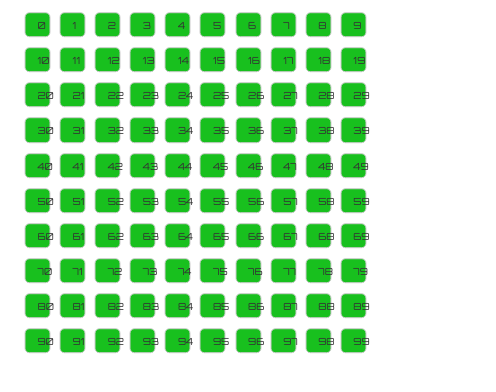
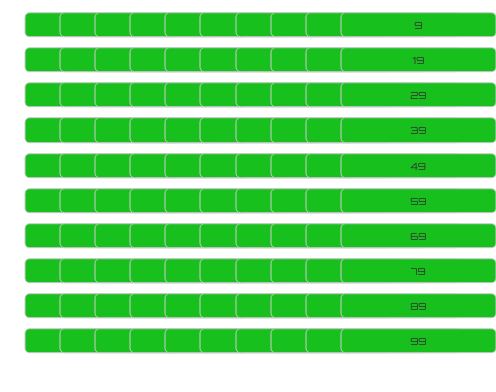
Before and after one commit to JoeNapatC/drunkernumber.github.io, a plain HTML site: page index.html in a window 390 px wide. Shown: the part 144-536 px from the top of the page, 496 px wide, since content can reach past the window. Drawn offline with nearby package versions, Linux system fonts and the light colour scheme.

Commit message:
Update index.html

```diff
--- a/index.html
+++ b/index.html
@@ -74,9 +74,17 @@
 
       function dispay_numpad() {
         $("#game-numpad").html('<h1 onclick="resetGame()"  style="text-align: center;">The Drunker Number Game</h1>');
+        const isMobile = window.matchMedia("only screen and (max-width: 760px)").matches;
         for (var i = pad_start; i <= pad_stop; i++) {
-          $("#game-numpad").append('<div id="contain-'+i+'" class="contain-btn"><button onclick="timerCheck(' + i + ')" type="button" id="pad-btn-' + i + '" class="btn btn-default btn-block">' + i + '</button></div>');
+          if (isMobile) {
+            $("#game-numpad").append('<div id="contain-'+i+'" class="contain-btn"><button onclick="timerCheck(' + i + ')" type="button" id="pad-btn-' + i + '" class="btn btn-default btn-block mobile">' + i + '</button></div>');
+            //...
+          }
+          else{
+            $("#game-numpad").append('<div id="contain-'+i+'" class="contain-btn"><button onclick="timerCheck(' + i + ')" type="button" id="pad-btn-' + i + '" class="btn btn-default btn-block">' + i + '</button></div>');
+          }
         }
+
       }
       dispay_numpad();
     });
@@ -125,6 +133,10 @@
     }
     .change-size{
       font-size: 10vw !important;
+    }
+    .mobile{
+      min-width: 40vw;
+      max-hight: 40vw;
     }
     .rainbow {
       position: relative;
```
